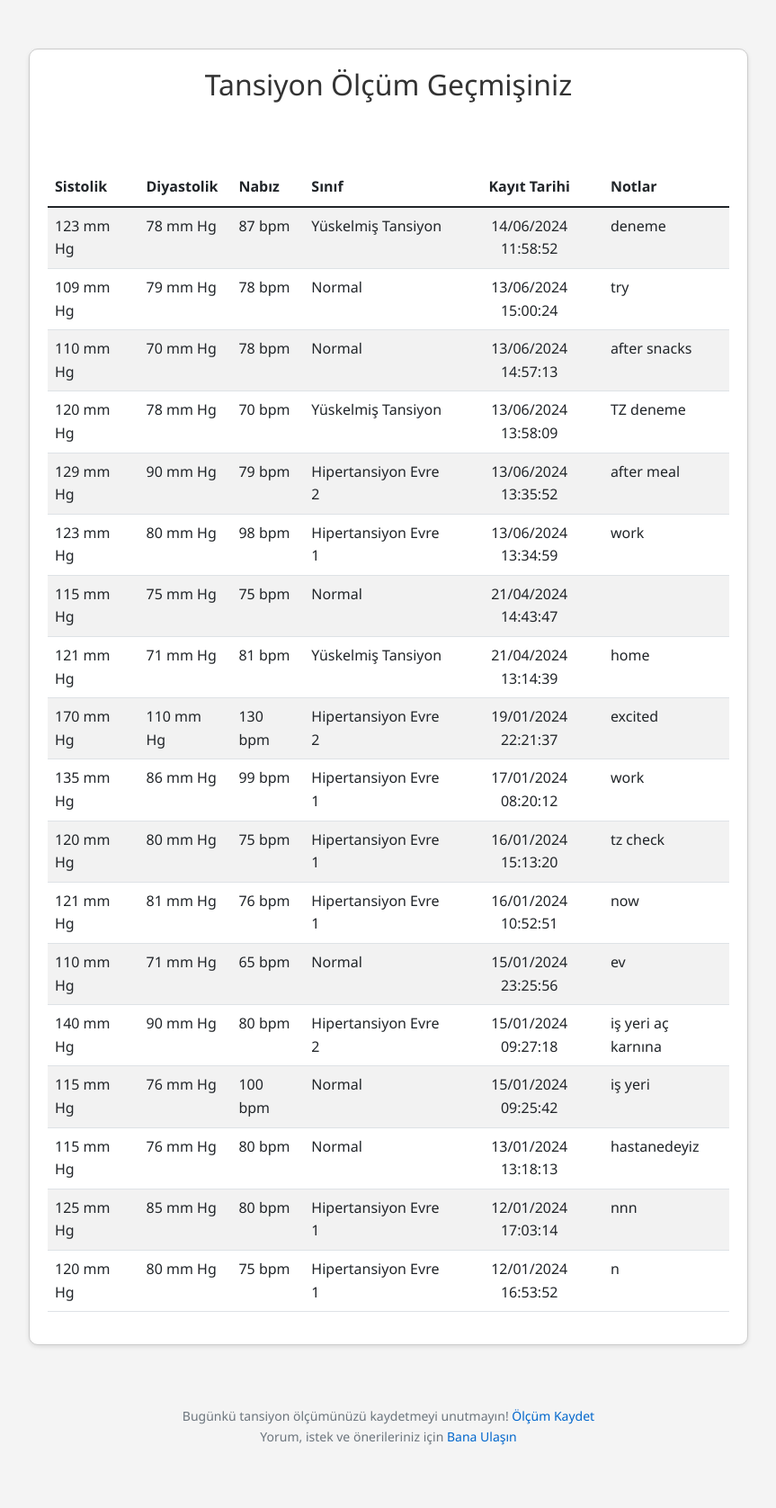
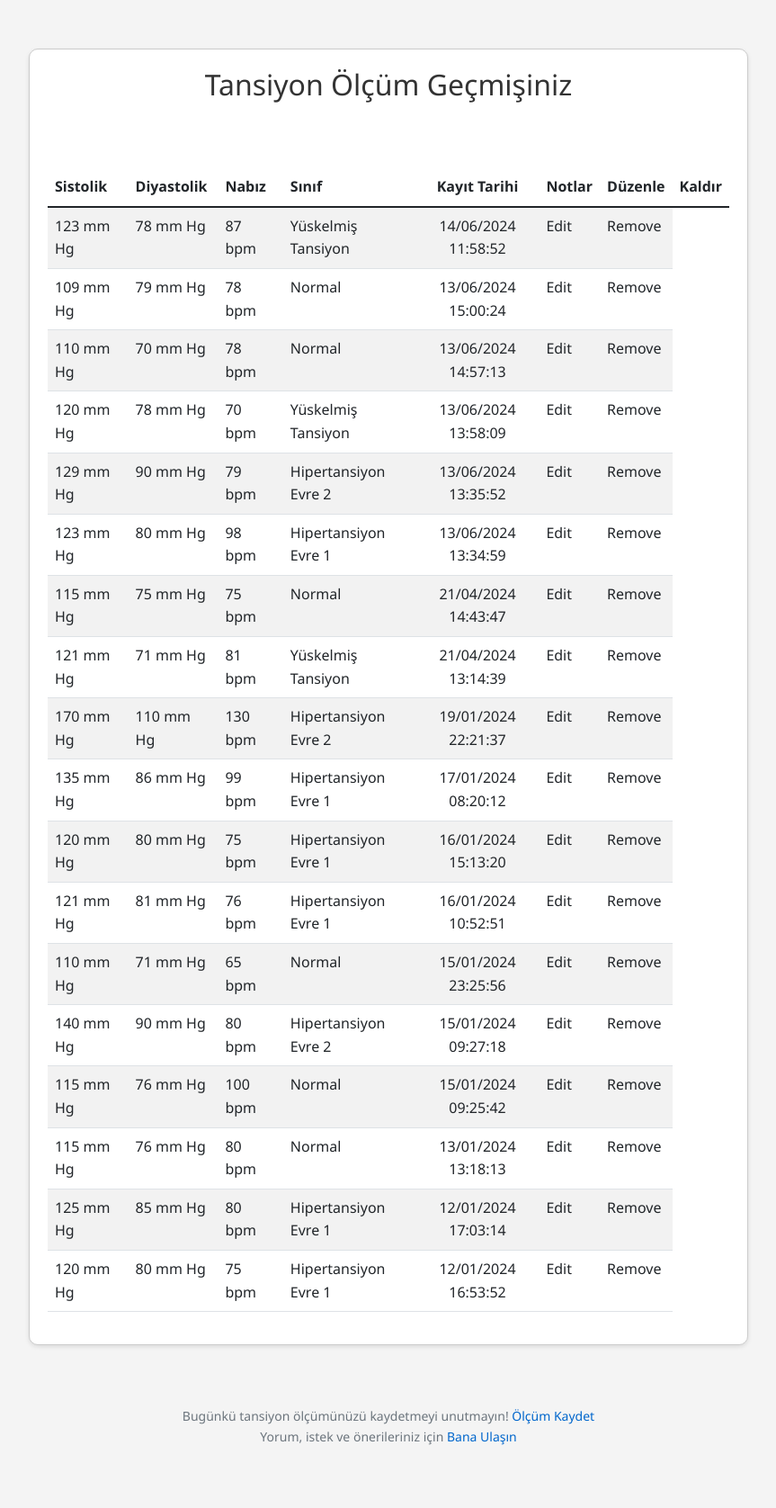
Before and after one commit to Belifon/bp-journal, a Flask app: page /history in a window 1280 px wide. Shown: the part 137-1813 px from the top of the page at 90% size, without its empty margins (208-1071 px from the left). Run offline with Flask 3, Linux system fonts and the light colour scheme; a user stored in the database is signed in; some libraries are stand-ins or nearby versions.

Commit message:
added edit and remove columns to history.html

```diff
--- a/templates/history.html
+++ b/templates/history.html
@@ -17,6 +17,8 @@
                     <th class="text-start">{{ data.readingClassification }}</th>
                     <th class="text-center">{{ data.dateRecorded }}</th>
                     <th class="text-start">{{ data.notes }}</th>
+                    <th class="text-start">{{ data.editRecording }}</th>
+                    <th class="text-start">{{ data.removeRecording }}</th>
                 </tr>
             </thead>
             <tbody>
@@ -28,7 +30,8 @@
                     <td class="text-start">{{ row.pulse }} bpm</td>
                     <td class="text-start">{{ classes[row.classification] }}</td>
                     <td class="text-center">{{ row.reading_date }}</td>
-                    <td class="text-start">{{ row.notes }}</td>
+                    <td class="text-start">Edit</td>
+                    <td class="text-start">Remove</td>
                 </tr>
                 {% endfor %}
             </tbody>
```
